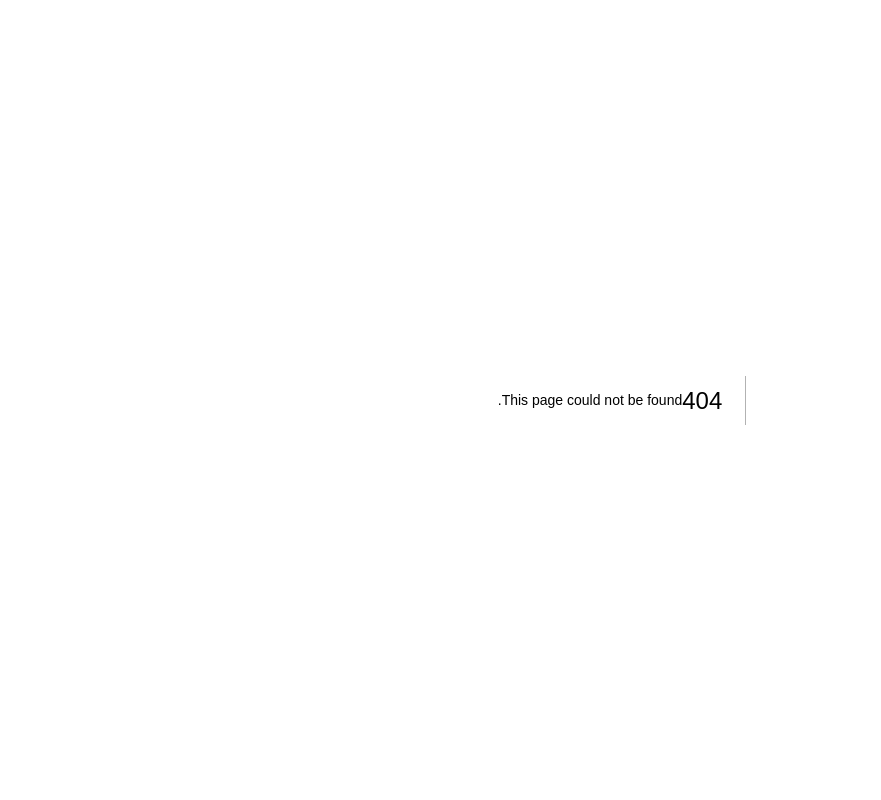
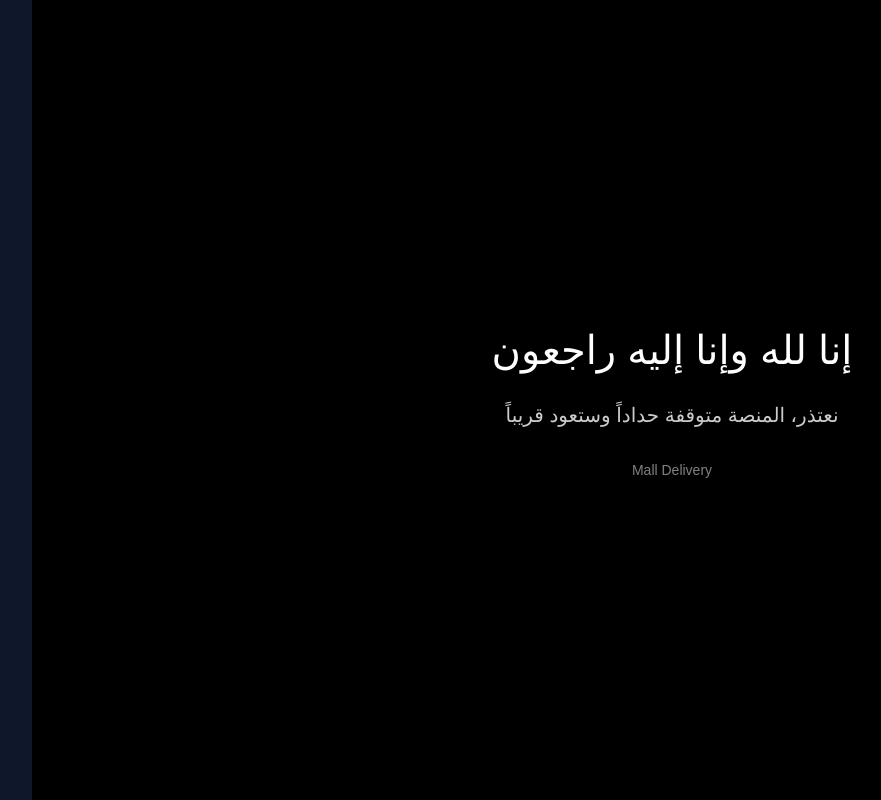
Before and after one commit to mjahto18-ui/MD-Marketplace, a Next.js app: page /closed in a window 1280 px wide. Before the commit this address had no page. Shown: the whole page, without its empty margins (49-930 px from the left). Built offline with nearby package versions, Linux system fonts and the light colour scheme.

Commit message:
Add ClosedPage component for maintenance message

```diff
--- /dev/null
+++ b/app/closed/page.jsx
@@ -0,0 +1,9 @@
+export default function ClosedPage(){
+  return (
+    <div style={{minHeight:'100vh', background:'black', color:'white', display:'flex', flexDirection:'column', alignItems:'center', justifyContent:'center', textAlign:'center', padding:'20px'}}>
+      <h1 style={{fontSize:'40px', marginBottom:'20px'}}>إنا لله وإنا إليه راجعون</h1>
+      <p style={{fontSize:'20px', opacity:0.8}}>نعتذر، المنصة متوقفة حداداً وستعود قريباً</p>
+      <p style={{marginTop:'30px', fontSize:'14px', opacity:0.5}}>Mall Delivery</p>
+    </div>
+  )
+}
```
